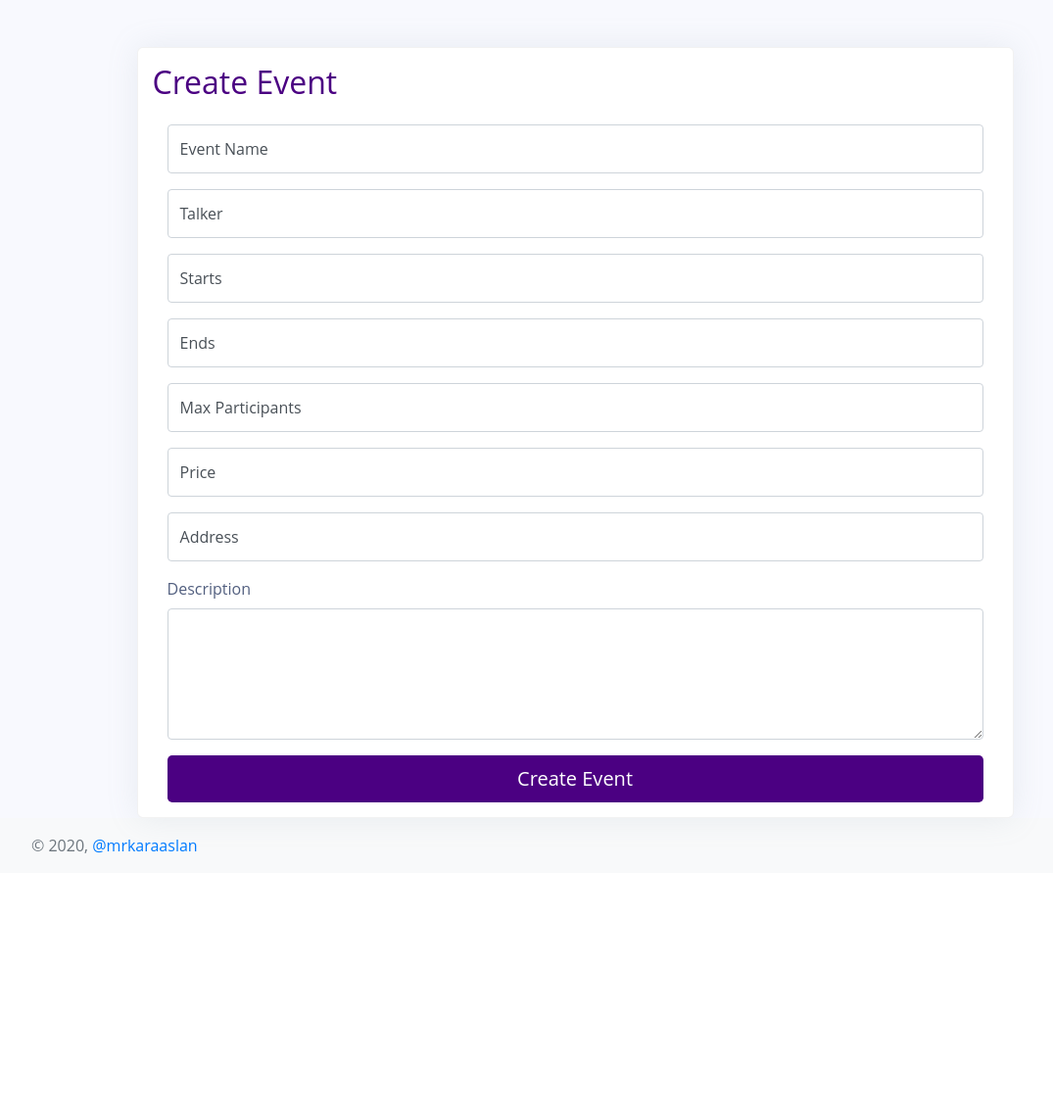
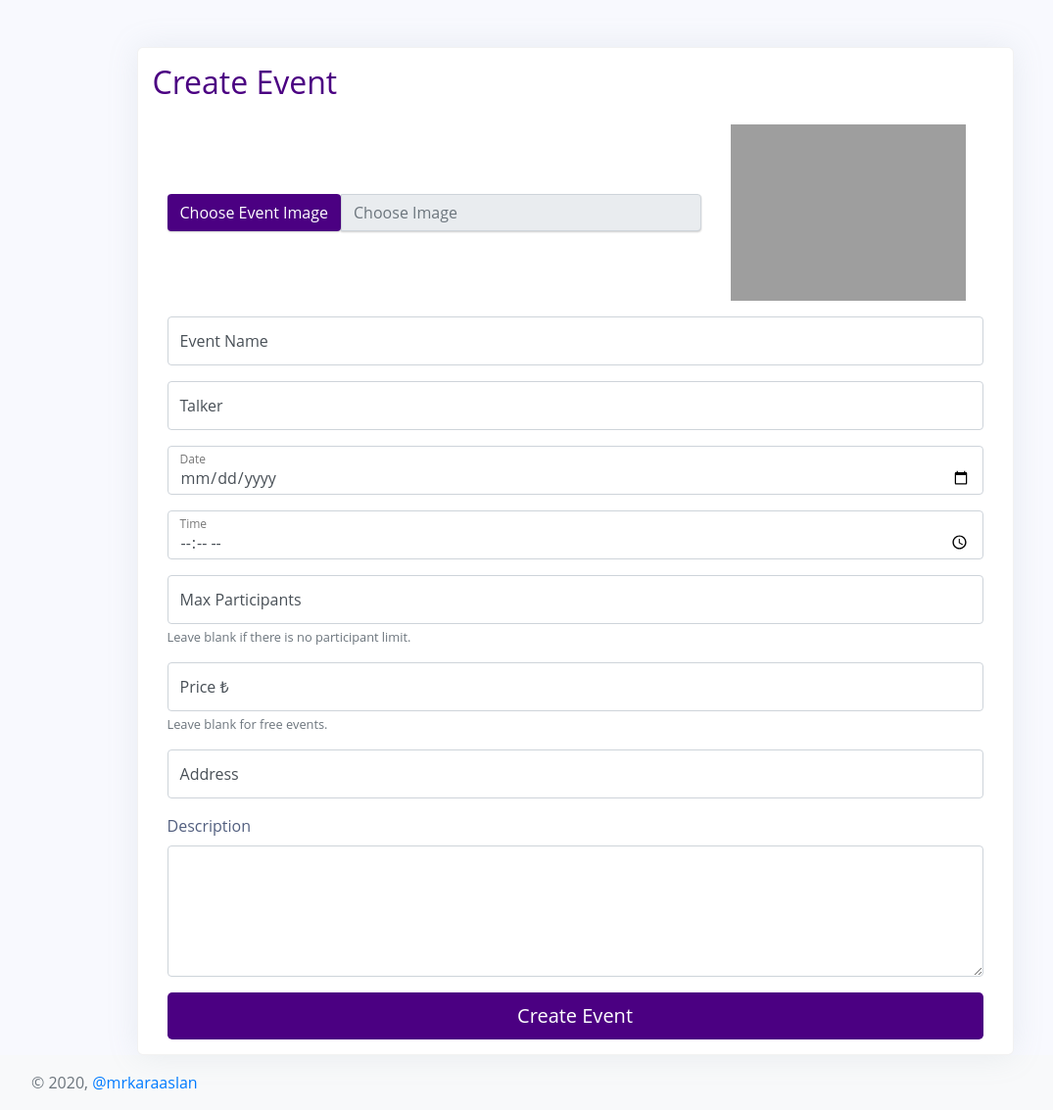
Before and after one commit to mrkaraaslan/db-ituevent, a Flask app: page /create_event in a window 1280 px wide. Shown: the part 56-1189 px from the top of the page at 98% size, without its empty margins (53-1128 px from the left). Before the commit the page ends 927 px from the top, so only its background shows below. Run offline with Flask 2, Linux system fonts and the light colour scheme; some libraries are stand-ins or nearby versions; grey boxes are pictures that could not be loaded.

Commit message:
event image upload,preview and some little changes

```diff
--- a/event.py
+++ b/event.py
@@ -1,12 +1,12 @@
 class Event:
-    def __init__(self, creator_email, id, name, talker, create_date, start_date, end_date, max_participants, price, address, description):
+    def __init__(self, creator_email, id, name, talker, create_date, date, time, max_participants, price, address, description):
         self.creator_email = creator_email
         self.id = id
         self.name = name
         self.talker = talker
         self.create_date = create_date
-        self.start_date = start_date
-        self.end_date = end_date
+        self.date = date
+        self.time = time
         self.max_participants = max_participants
         self.price = price
         self.address = address
--- a/pages.py
+++ b/pages.py
@@ -1,4 +1,5 @@
-from flask import render_template
+from flask import render_template, request
+from datetime import datetime
 
 #sign pages
 def sign_in_page():
@@ -28,3 +29,27 @@ def my_events_page():
 
 def create_event_page():
     return render_template("App/create_event.html", user_name= "Mehmet Karaaslan")
+"""
+event_name = request.form["name"]
+    event_talker = request.form["talker"]
+    event_create_date = datetime.now()
+    event_date = request.form["date"]
+    event_time = request.form["time"]
+    event_max_participants = request.form["maxparticipants"]
+    event_price = request.form["price"]
+    event_address = request.form["address"]
+    event_ = request.form[""]
+
+
+    self.creator_email = ""
+    self.id = ""
+    self.name = ""
+    self.talker = ""
+    self.create_date = datetime.now()
+    self.date = datetime.date()
+    self.time = datetime.time()
+    self.max_participants = 0
+    self.price = 0
+    self.address = ""
+    self.description = ""
+"""
--- a/server.py
+++ b/server.py
@@ -4,6 +4,8 @@ import uuid
 import pages
 from database import Database
 from event import Event
+
+import psycopg2 as db_server
 
 def create_app():
     app = Flask(__name__)
@@ -19,6 +21,9 @@ def create_app():
     app.add_url_rule("/my_events", view_func=pages.my_events_page)
     app.add_url_rule("/create_event", view_func=pages.create_event_page)
 
+    db = Database()
+    app.config["db"] = db
+
     return app
 
 if __name__ == "__main__":
--- a/static/create_event.css
+++ b/static/css/create_event.css
@@ -135,3 +135,27 @@ h2 {
     color: #777;
   }
 }
+
+/* File Upload */
+.fake-shadow {
+  box-shadow: 0 1px 2px rgba(0, 0, 0, 0.2);
+}
+.fileUpload {
+  position: relative;
+  overflow: hidden;
+}
+.fileUpload #logo-id {
+  position: absolute;
+  top: 0;
+  right: 0;
+  margin: 0;
+  padding: 0;
+  font-size: 33px;
+  cursor: pointer;
+  opacity: 0;
+  filter: alpha(opacity=0);
+}
+.img-preview {
+  max-width: 100%;
+  max-height: 180px;
+}
--- /dev/null
+++ b/static/js/create_event.js
@@ -0,0 +1,22 @@
+$(document).ready(function() {
+    var brand = document.getElementById('logo-id');
+    brand.className = 'attachment_upload';
+    brand.onchange = function() {
+        document.getElementById('fakeUploadLogo').value = this.value.substring(12);
+    };
+
+    // Source: http://stackoverflow.com/a/4459419/6396981
+    function readURL(input) {
+        if (input.files && input.files[0]) {
+            var reader = new FileReader();
+
+            reader.onload = function(e) {
+                $('.img-preview').attr('src', e.target.result);
+            };
+            reader.readAsDataURL(input.files[0]);
+        }
+    }
+    $("#logo-id").change(function() {
+        readURL(this);
+    });
+});
--- a/templates/App/app_temp.html
+++ b/templates/App/app_temp.html
@@ -4,7 +4,7 @@
     <meta charset="utf-8"/>
     <meta name="viewport" content="width=device-width, initial-scale=1, shrink-to-fit=no">
     <title>{% block title %}{% endblock %}</title>
-    <link rel="stylesheet" href="{{ url_for('static', filename='itu_event.css')}}"/>
+    <link rel="stylesheet" href="{{ url_for('static', filename='css/itu_event.css')}}"/>
     <!--Bootstrap CSS-->
     <link rel="stylesheet" href="https://stackpath.bootstrapcdn.com/bootstrap/4.4.1/css/bootstrap.min.css" integrity="sha384-Vkoo8x4CGsO3+Hhxv8T/Q5PaXtkKtu6ug5TOeNV6gBiFeWPGFN9MuhOf23Q9Ifjh" crossorigin="anonymous">
     {% block style %}{% endblock %}
@@ -36,7 +36,7 @@
 
           <!--User Image-->
           <a href="{{ url_for('profile_page') }}">
-            <img src="static/profile_icon.svg" style="width:33px;height:33px;margin-left:10px;margin-right:10px;">
+            <img src="static/img/profile_icon.svg" style="width:33px;height:33px;margin-left:10px;margin-right:10px;">
           </a>
           {{ user_name }}
         </div>
--- a/templates/App/create_event.html
+++ b/templates/App/create_event.html
@@ -1,8 +1,11 @@
 {% extends "App/app_temp.html" %}
 {% block style %}
-<link rel="stylesheet" href="{{ url_for('static', filename='create_event.css')}}"/>
+<link rel="stylesheet" href="{{ url_for('static', filename='css/create_event.css')}}"/>
+
+<script src="//code.jquery.com/jquery-1.11.1.min.js"></script>
+<script src="{{ url_for('static', filename='js/create_event.js')}}"></script>
 {% endblock %}
-{% block title %}Attended Events{% endblock %}
+{% block title %}Create Event{% endblock %}
 {% block content %}
 <div class="container mt-5">
     <div class="row">
@@ -10,9 +13,26 @@
         <div class="card shadow">
           <div class="container mt-3">
             <h2>Create Event</h2>
-            <form class="form-sign">
+            <form class="form-sign" method="POST", name="create_event_form">
+              <div class="form-group">
+                <div class="row">
+                  <div class="input-group col-md-8 my-auto">
+                    <div class="input-group-btn">
+                      <div class="fileUpload btn fake-shadow" style="color:white;background-color: indigo;">
+                        <span><i class="glyphicon glyphicon-upload"></i>Choose Event Image</span>
+                        <input type="file" class="form-control-file" id="logo-id">
+                      </div>
+                    </div>
+                    <input id="fakeUploadLogo" class="form-control fake-shadow" placeholder="Choose Image" disabled="disabled">
+                  </div>
+                  <div class="col-md-4">
+                    <img class="thumbnail img-preview" src="static/img/ituevent.png">
+                  </div>
+                </div>
+              </div>
+
               <div class="form-label-group">
-                <input type="text" id="name" class="form-control" placeholder="Event Name" required>
+                <input type="text" id="name" class="form-control" required placeholder="Event Name">
                 <label for="name">Event Name</label>
               </div>
               <div class="form-label-group">
@@ -20,20 +40,22 @@
                 <label for="talker">Talker</label>
               </div>
               <div class="form-label-group">
-                <input type="text" id="startdate" class="form-control" placeholder="Starts">
-                <label for="startdate">Starts</label>
+                <input type="date" id="date" class="form-control" required placeholder="Date">
+                <label for="date">Date</label>
               </div>
               <div class="form-label-group">
-                <input type="text" id="enddate" class="form-control" placeholder="Ends">
-                <label for="enddate">Ends</label>
+                <input type="time" id="time" class="form-control" required placeholder="Time">
+                <label for="time">Time</label>
               </div>
               <div class="form-label-group">
-                <input type="number" id="maxparticipants" class="form-control" placeholder="Max Participants">
+                <input type="number" id="maxparticipants" class="form-control" min="1" placeholder="Max Participants">
                 <label for="maxparticipants">Max Participants</label>
+                <small id="emailHelp" class="form-text text-muted">Leave blank if there is no participant limit.</small>
               </div>
               <div class="form-label-group">
-                <input type="text" id="price" class="form-control" placeholder="Price">
-                <label for="price">Price</label>
+                <input type="number" id="price" class="form-control" min="1" placeholder="Price">
+                <label for="price">Price ₺</label>
+                <small id="emailHelp" class="form-text text-muted">Leave blank for free events.</small>
               </div>
               <div class="form-label-group">
                 <input type="text" id="address" class="form-control" placeholder="Address">
--- a/templates/App/my_events.html
+++ b/templates/App/my_events.html
@@ -1,8 +1,8 @@
 {% extends "App/app_temp.html" %}
 {% block style %}
-<link rel="stylesheet" href="{{ url_for('static', filename='argon.css')}}"/>
+<link rel="stylesheet" href="{{ url_for('static', filename='css/argon.css')}}"/>
 {% endblock %}
-{% block title %}Profile{% endblock %}
+{% block title %}My Events{% endblock %}
 {% block content %}
   <div class="container mt-5">
     <div class="row">
--- a/templates/App/profile.html
+++ b/templates/App/profile.html
@@ -1,6 +1,6 @@
 {% extends "App/app_temp.html" %}
 {% block style %}
-<link rel="stylesheet" href="{{ url_for('static', filename='argon.css')}}"/>
+<link rel="stylesheet" href="{{ url_for('static', filename='css/argon.css')}}"/>
 {% endblock %}
 {% block title %}Profile{% endblock %}
 {% block content %}
@@ -11,7 +11,7 @@
           <div class="row justify-content-center">
             <div class="col-lg-3 order-lg-2">
               <div class="card-profile-image">
-                <img src="static/pp.jpg">
+                <img src="static/img/pp.jpg">
               </div>
             </div>
           </div>
--- a/templates/App/search_events.html
+++ b/templates/App/search_events.html
@@ -1,6 +1,6 @@
 {% extends "App/app_temp.html" %}
 {% block style %}
-<link rel="stylesheet" href="{{ url_for('static', filename='argon.css')}}"/>
+<link rel="stylesheet" href="{{ url_for('static', filename='css/argon.css')}}"/>
 {% endblock %}
 {% block title %}Search Events{% endblock %}
 {% block content %}
--- a/templates/App/settings.html
+++ b/templates/App/settings.html
@@ -1,6 +1,6 @@
 {% extends "App/app_temp.html" %}
 {% block style %}
-<link rel="stylesheet" href="{{ url_for('static', filename='bootdey.css')}}"/>
+<link rel="stylesheet" href="{{ url_for('static', filename='css/bootdey.css')}}"/>
 {% endblock %}
 {% block title %}Settings{% endblock %}
 {% block content %}
@@ -17,7 +17,7 @@
                 <div class="tab-content">
                     <div class="tab-pane fade active show" id="account-general">
                     <div class="card-body media align-items-center">
-                        <img src="static/pp.jpg" class="d-block ui-w-80">
+                        <img src="static/img/pp.jpg" class="d-block ui-w-80">
                         <div class="media-body ml-4">
                             <label class="btn btn-outline-primary">
                             Upload new photo
--- a/templates/Sign/sign_temp.html
+++ b/templates/Sign/sign_temp.html
@@ -4,9 +4,9 @@
         <meta charset="utf-8"/>
         <meta name="viewport" content="width=device-width, initial-scale=1, shrink-to-fit=no">
         <title>{% block title %}{% endblock %}</title>
-        <link rel="stylesheet" href="{{ url_for('static', filename='itu_event.css')}}"/>
+        <link rel="stylesheet" href="{{ url_for('static', filename='css/itu_event.css')}}"/>
         <!--Bootstrap CSS-->
-        <link href="{{ url_for('static', filename='floating-labels.css')}}" rel="stylesheet">
+        <link href="{{ url_for('static', filename='css/floating-labels.css')}}" rel="stylesheet">
         <link rel="stylesheet" href="https://stackpath.bootstrapcdn.com/bootstrap/4.4.1/css/bootstrap.min.css" integrity="sha384-Vkoo8x4CGsO3+Hhxv8T/Q5PaXtkKtu6ug5TOeNV6gBiFeWPGFN9MuhOf23Q9Ifjh" crossorigin="anonymous">
         {% block style %}{% endblock %}
     </head>
```
Also changed, not shown: static/css/argon.css (renamed from static/argon.css), static/css/bootdey.css (renamed from static/bootdey.css), static/css/floating-labels.css (renamed from static/floating-labels.css), static/css/itu_event.css (renamed from static/itu_event.css), static/img/pp.jpg (renamed from static/pp.jpg), static/img/profile_icon.svg (renamed from static/profile_icon.svg).
